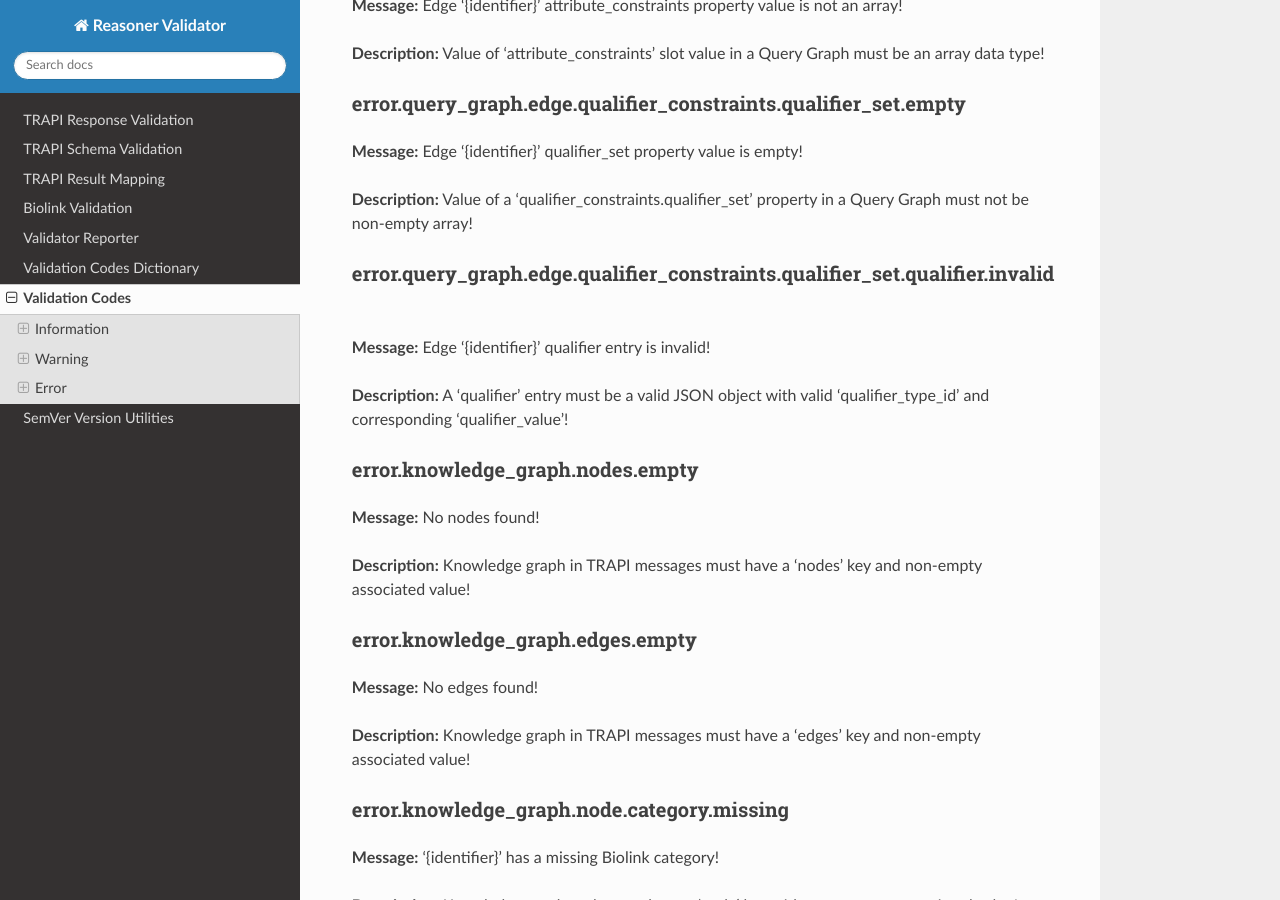
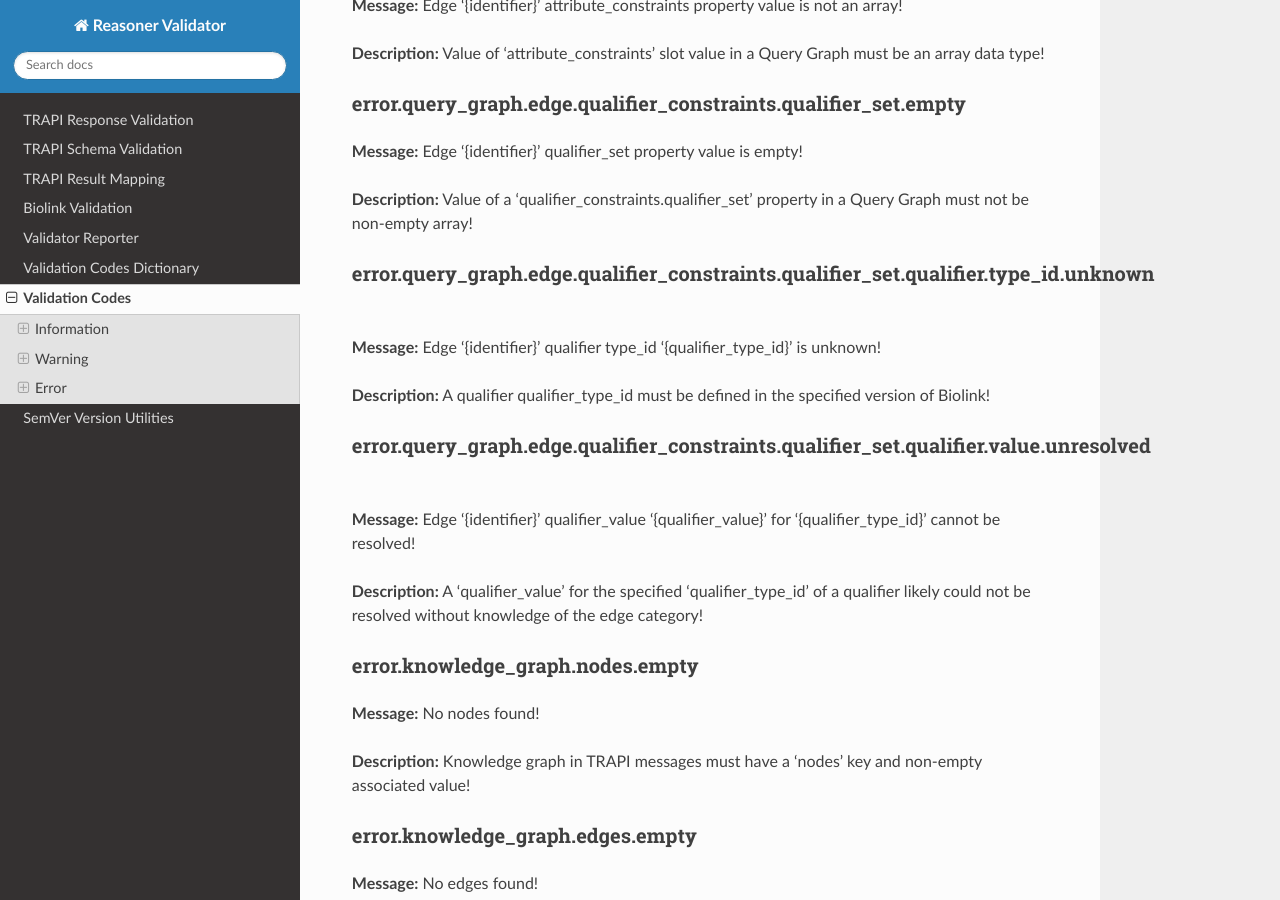
Before and after one commit to NCATSTranslator/reasoner-validator, a Sphinx documentation site: the page built from docs/validation_codes_dictionary.md, in a window 1280 px wide and 900 px high, scrolled down 13988 px. Built offline with Sphinx 7.4.7 and the Read the Docs theme 2.0.0, drawn with Linux system fonts in a browser that asks for light colours; some of the changed text lies outside the part shown.

Commit message:
Split the qualifier validation reporting into distinct codes for the qualifier_type_id ("qualifier.type_id.unknown") versus qualifier_value ("qualifier.value.unresolved")

```diff
--- a/docs/validation_codes_dictionary.md
+++ b/docs/validation_codes_dictionary.md
@@ -510,11 +510,17 @@
 
 **Description:** Value of a 'qualifier_constraints.qualifier_set' property in a Query Graph must not be non-empty array!
 
-### error.query_graph.edge.qualifier_constraints.qualifier_set.qualifier.invalid
+### error.query_graph.edge.qualifier_constraints.qualifier_set.qualifier.type_id.unknown
 
-**Message:** Edge '{identifier}' qualifier entry is invalid!
+**Message:** Edge '{identifier}' qualifier type_id '{qualifier_type_id}' is unknown!
 
-**Description:** A 'qualifier' entry must be a valid JSON object with valid 'qualifier_type_id' and corresponding 'qualifier_value'!
+**Description:** A qualifier qualifier_type_id must be defined in the specified version of Biolink!
+
+### error.query_graph.edge.qualifier_constraints.qualifier_set.qualifier.value.unresolved
+
+**Message:** Edge '{identifier}' qualifier_value '{qualifier_value}' for '{qualifier_type_id}' cannot be resolved!
+
+**Description:** A 'qualifier_value' for the specified 'qualifier_type_id' of a qualifier likely could not be resolved without knowledge of the edge category!
 
 ### error.knowledge_graph.nodes.empty
 
@@ -750,8 +756,14 @@
 
 **Description:** Value of a 'qualifiers' property in a Knowledge Graph must not be non-empty array!
 
-### error.knowledge_graph.edge.qualifiers.qualifier.invalid
+### error.knowledge_graph.edge.qualifiers.qualifier.type_id.unknown
 
-**Message:** Edge '{identifier}' qualifier entry is invalid!
+**Message:** Edge '{identifier}' qualifier type_id '{qualifier_type_id}' is unknown!
 
-**Description:** A 'qualifier' entry must be a valid JSON object with valid 'qualifier_type_id' and corresponding 'qualifier_value'!
+**Description:** A qualifier qualifier_type_id must be defined in the specified version of Biolink!
+
+### error.knowledge_graph.edge.qualifiers.qualifier.value.unresolved
+
+**Message:** Edge '{identifier}' qualifier_value '{qualifier_value}' for '{qualifier_type_id}' cannot be resolved!
+
+**Description:** A 'qualifier_value' for the specified 'qualifier_type_id' of a qualifier likely could not be resolved without knowledge of the edge category!
```
Also changed, not shown: 3 other files.
